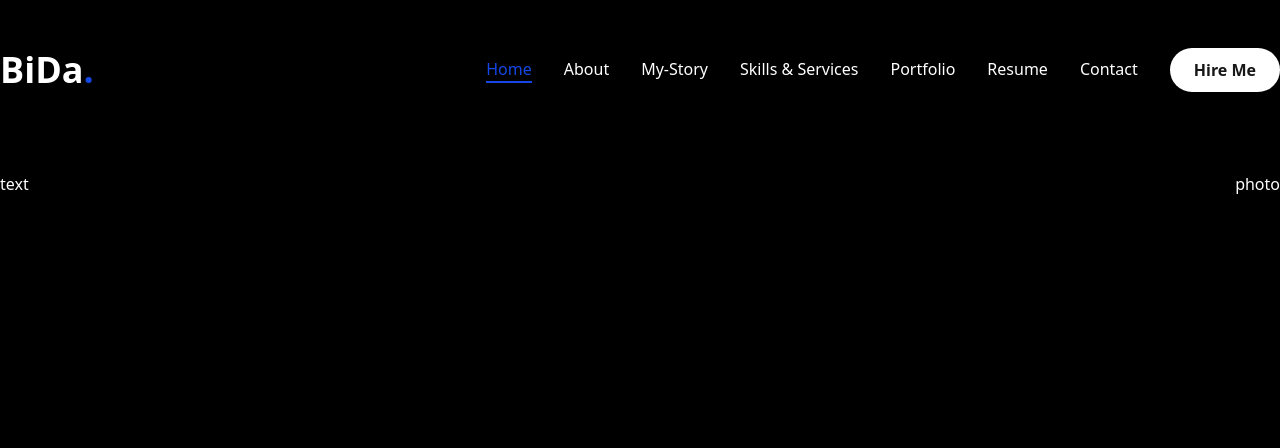
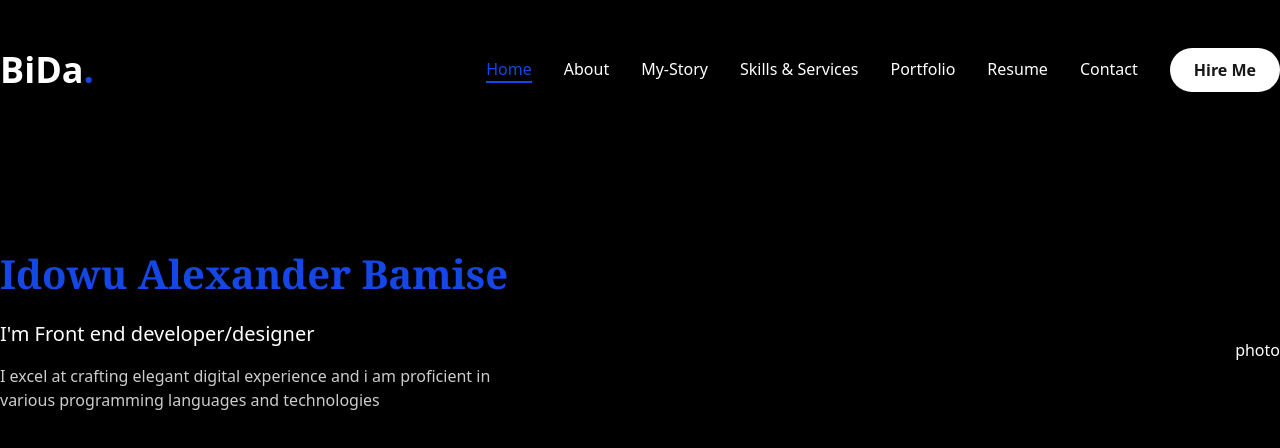
Before and after one commit to Bida3443/Bida-dev, a Next.js app: page / in a window 1280 px wide. Shown: the top 448 px of the page. Built offline with nearby package versions, Linux system fonts and the light colour scheme.

Commit message:
My Porfolio

```diff
--- a/app/globals.css
+++ b/app/globals.css
@@ -125,7 +125,7 @@
 }
 
 .h1{
-  @apply text-[48px] xl:text-[80px] leading-[1.1] font-semibold;
+  @apply text-[40px] xl:text-[40px] leading-[1.1] font-serif font-semibold;
 }
 .h2{
   @apply text-[36px] xl:text-[48px] leading-[1.1] font-semibold;
--- a/app/page.tsx
+++ b/app/page.tsx
@@ -6,9 +6,15 @@ import {FiDownload} from "react-icons/fi";
 export default function Home() {
   return (
     <section className="h-full">
-      <div className="container mx-auto h-full">
+      <div className="container mx-auto mt-20 h-full">
         <div className="flex flex-col xl:flex-row md:flex-row items-center justify-between xl:pt-8 xl:pb-24">
-          <div>text</div>
+          <div className="text-center xl:text-left">
+
+            <h1 className="h1 mb-6 text-blue-700 ">Idowu Alexander Bamise</h1>
+            <span className="text-xl mb-20">I'm Front end developer/designer</span>
+            <p className="max-w-125 mb-9 mt-4 text-white/80">I excel at crafting elegant digital experience and i am proficient in various programming languages and technologies</p>
+
+          </div>
           <div>photo</div>
         </div>
       </div>
```
